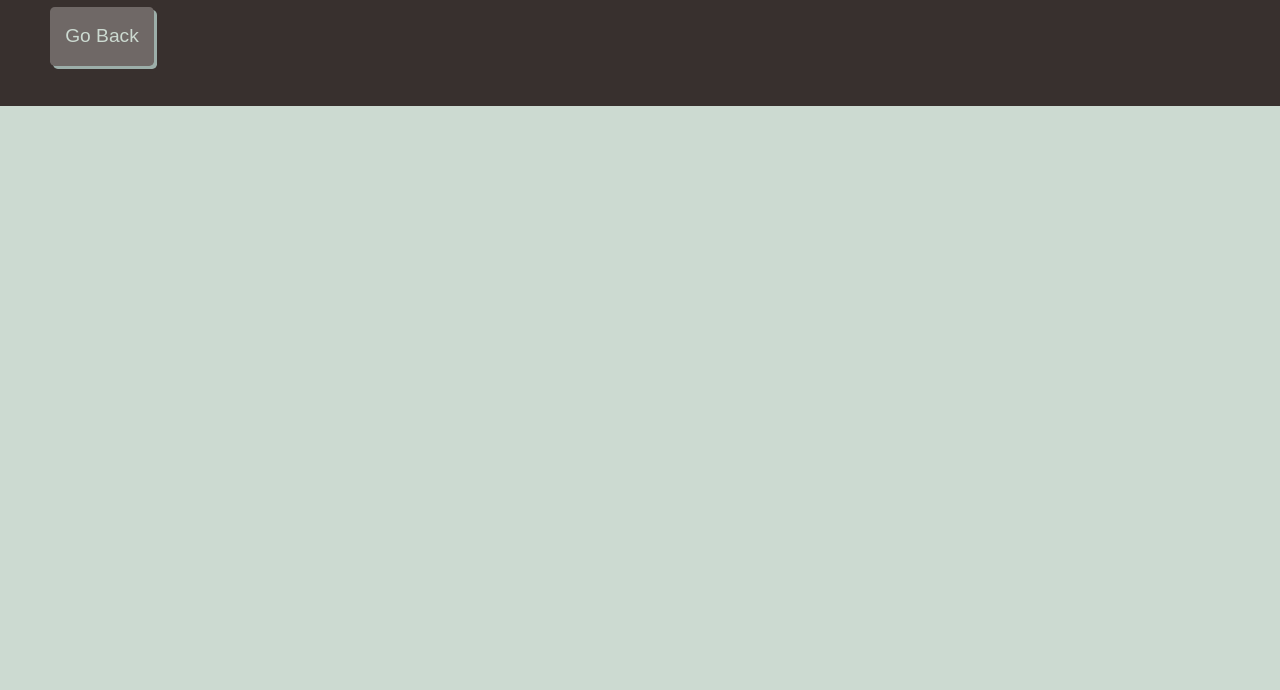
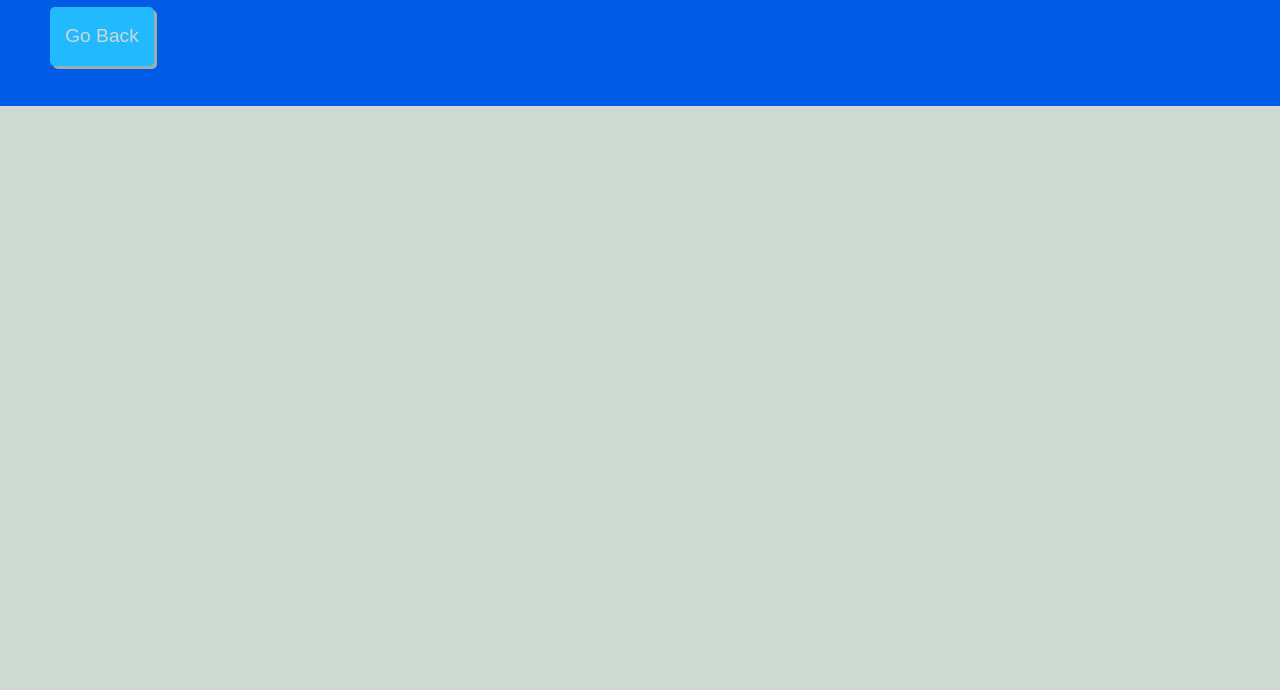
Before and after one commit to nickfp1985/opensource-search, a plain HTML site: page single-repo.html in a window 1280 px wide. Shown: the part 110-800 px from the top of the page. Drawn offline with Linux system fonts and the light colour scheme.

Commit message:
update request with dynamic variables

```diff
--- a/assets/css/style.css
+++ b/assets/css/style.css
@@ -2,8 +2,8 @@
   --primary: #ccdad1;
   --secondary: #9caea9;
   --tertiary: #788585;
-  --light-dark: #6f6866;
-  --dark: #38302e;
+  --light-dark: #23B9FF;
+  --dark: #005BE6;
   --border-radius: .3rem;
 }
 
@@ -42,9 +42,9 @@ p {
   font-size: 1.2rem;
 }
 
- .btn {
+.btn {
   font-size: 1.3rem;
-  text-decoration:none;
+  text-decoration: none;
   padding: 6px 5px;
   width: 100%;
   display: block;
@@ -58,7 +58,7 @@ p {
   transform: translate(-1px, -1px);
 }
 
- .btn:hover {
+.btn:hover {
   color: var(--primary);
   background-color: var(--tertiary);
   transform: translate(0, 0);
@@ -85,7 +85,7 @@ p {
   font-size: 1.2rem;
 }
 
- .btn-back:hover {
+.btn-back:hover {
   color: var(--primary);
   background-color: var(--tertiary);
   transform: translate(0, 0);
@@ -133,7 +133,7 @@ p {
 .status-icon {
   padding: 2px 5px;
   margin: 0 5px;
-  background-color: rgba(255,255,255, 1);
+  background-color: rgba(255, 255, 255, 1);
   border-radius: var(--border-radius);
 }
 
```
Also changed, not shown: assets/js/homepage.js (added, +13 -0 lines), index.html (+2 -2 lines).
